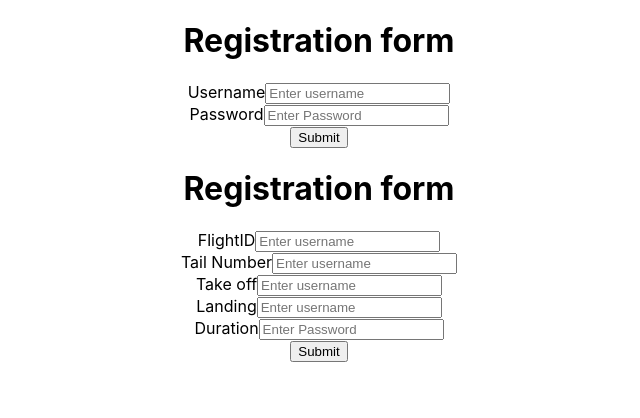
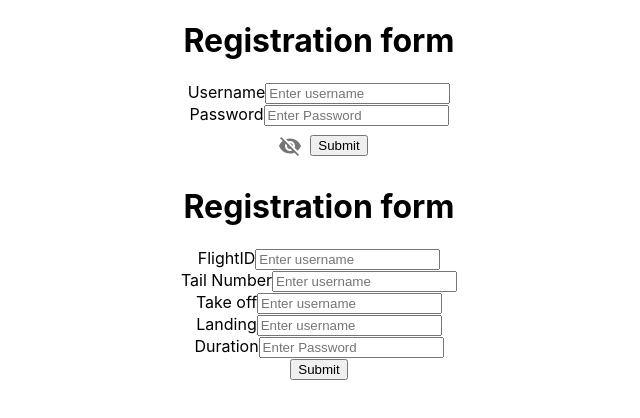
Before and after one commit to Eugene7997/flyboy, a React (Create React App) app in the folder client/: page / in a window 1280 px wide. Shown: the top 418 px of the page, without its empty margins (321-961 px from the left). Built offline with nearby package versions, Linux system fonts and the light colour scheme.

Commit message:
added toggle hidden password feature

```diff
--- a/client/src/components/RegisterUser.js
+++ b/client/src/components/RegisterUser.js
@@ -1,6 +1,21 @@
 import { Form } from "react-bootstrap";
+import { useState } from "react";
+import VisibilityOffIcon from '@mui/icons-material/VisibilityOff';
+import VisibilityIcon from '@mui/icons-material/Visibility';
+import IconButton from '@mui/material/IconButton';
 
 function UserRegistrationForm() {
+    const [values, setValues] = useState({
+        password: "",
+        showPassword: false
+    });
+
+    const handleClickShowPassword = () => {
+        setValues({
+            ...values,
+            showPassword: !values.showPassword,
+        });
+    };
     const submitForm = (e) => {
         e.preventDefault();
         const formData = new FormData(e.target);
@@ -17,8 +32,13 @@ function UserRegistrationForm() {
                 </Form.Group>
                 <Form.Group className="mb-3">
                     <Form.Label>Password</Form.Label>
-                    <Form.Control type="text" name="password" placeholder="Enter Password" />
+                    <Form.Control type={values.showPassword? "text": "password"} name="password" placeholder="Enter Password" />
                 </Form.Group>
+                <IconButton
+                    onClick={handleClickShowPassword}
+                >
+                    {values.showPassword? <VisibilityIcon/>: <VisibilityOffIcon/>}
+                </IconButton>
                 <button type="submit" className="btn btn-primary">Submit</button>
             </form>
         </>
```
